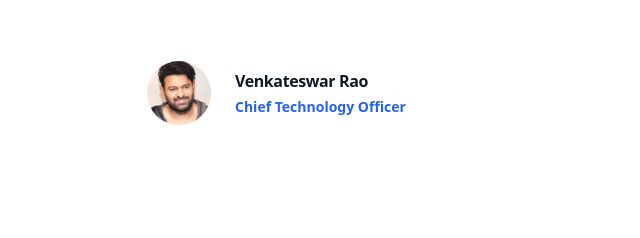
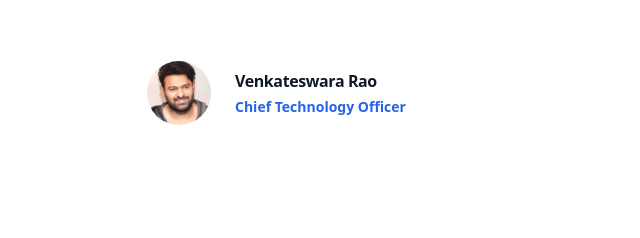
Before and after one commit to vigneshvaranasi/Microlion, a plain HTML site: page Home.html in a window 1280 px wide. Shown: the part 2090-2328 px from the top of the page, 301-941 px from the left. Drawn offline with nearby package versions, Linux system fonts and the light colour scheme; a small style sheet from the web is missing.

Commit message:
FIx a small issue

```diff
--- a/Home.html
+++ b/Home.html
@@ -265,7 +265,7 @@
                 <div class="flex items-center gap-x-6">
                     <img class="h-16 w-16 rounded-full" src="Untitled.webp" alt="John Doe">
                     <div>
-                        <h3 class="text-base font-semibold leading-7 tracking-tight text-gray-900">Venkateswar Rao</h3>
+                        <h3 class="text-base font-semibold leading-7 tracking-tight text-gray-900">Venkateswara Rao</h3>
                         <p class="text-sm font-semibold leading-6 text-blue-600">Chief Technology Officer</p>
                     </div>
                 </div>
```
